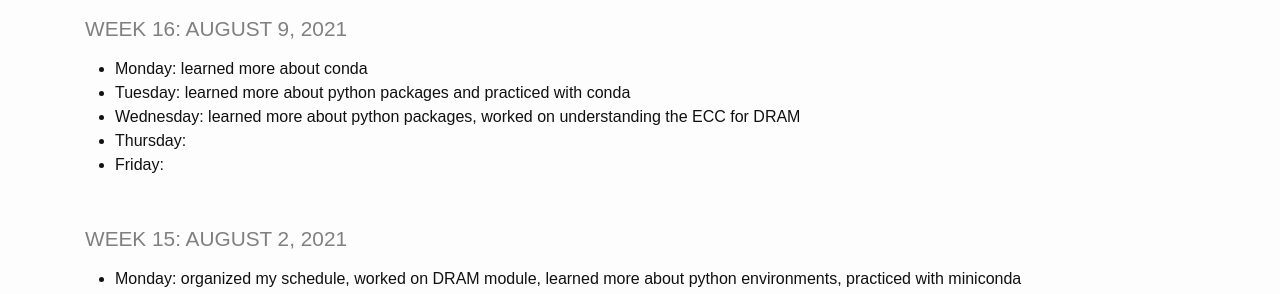
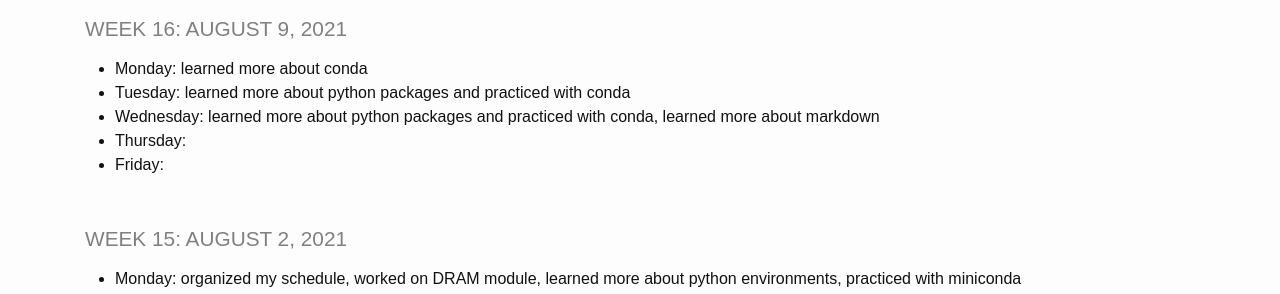
Before and after one commit to jessalocey/jessalocey.github.io, a Jekyll site: the page built from _pages/log.md, in a window 1280 px wide and 900 px high. Shown: the part 365-659 px from the top of the window. Built offline with Jekyll 4.4.1, drawn with Linux system fonts in a browser that asks for light colours.

Commit message:
modified log from today

```diff
--- a/_pages/log.md
+++ b/_pages/log.md
@@ -10,7 +10,7 @@ title: IMMERSE Log
 ### Week 16: August 9, 2021
 * **Monday:** learned more about conda
 * **Tuesday:** learned more about python packages and practiced with conda
-* **Wednesday:** learned more about python packages, worked on understanding the ECC for DRAM
+* **Wednesday:** learned more about python packages and practiced with conda, learned more about markdown
 * **Thursday:**
 * **Friday:**
 
```
